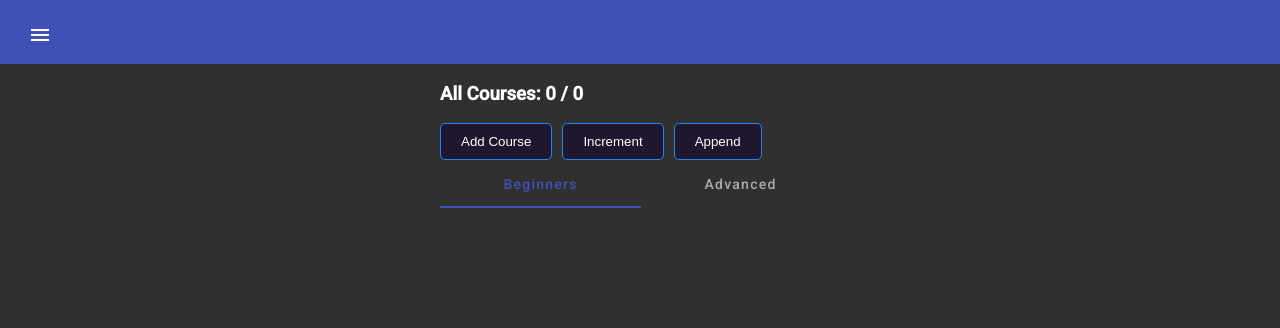
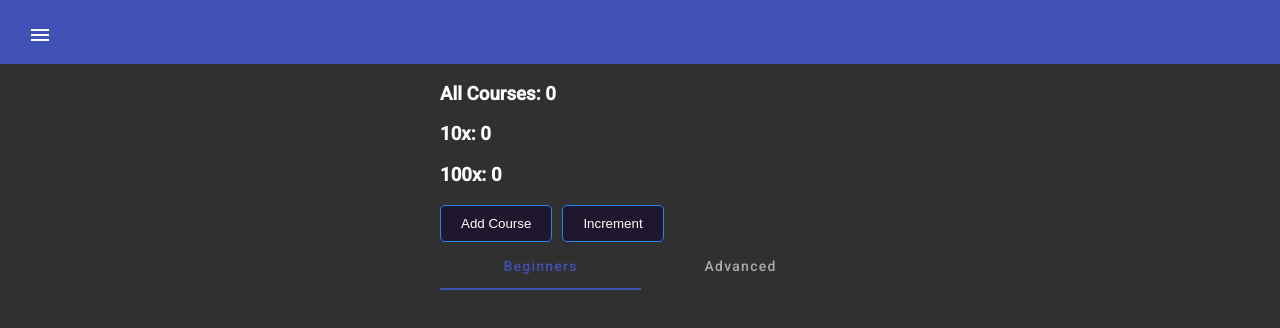
Before and after one commit to pedro-pinho/angular-signals-course, an Angular app: page / in a window 1280 px wide. Shown: the top 328 px of the page. Built offline with nearby package versions, Linux system fonts and the light colour scheme.

Commit message:
chore: learning computed signals

```diff
--- a/src/app/home/home.component.html
+++ b/src/app/home/home.component.html
@@ -1,6 +1,10 @@
 <div class="courses-panel">
 
-  <h3>All Courses: {{counter().value}} / {{values().join(', ')}}</h3>
+  <h3>All Courses: {{counter()}}</h3>
+
+  <h3>10x: {{tenXCounter()}}</h3>
+
+  <h3>100x: {{hundredXCounter()}}</h3>
 
   <button class="btn">
     Add Course
@@ -8,10 +12,6 @@
 
   <button class="btn" (click)="increment()" >
     Increment
-  </button>
-
-  <button class="btn" (click)="appendValue()" >
-    Append
   </button>
 
   <mat-tab-group>
--- a/src/app/home/home.component.ts
+++ b/src/app/home/home.component.ts
@@ -7,9 +7,6 @@ import {MatDialog} from "@angular/material/dialog";
 import {MessagesService} from "../messages/messages.service";
 import {catchError, from, throwError} from "rxjs";
 import {toObservable, toSignal, outputToObservable, outputFromObservable} from "@angular/core/rxjs-interop";
-type Counter = {
-  value: number;
-};
 @Component({
   selector: 'home',
   standalone: true,
@@ -23,19 +20,19 @@ type Counter = {
 })
 export class HomeComponent {
   //Advantages of using signals: Improved change detection, better performance, and more predictable behavior.
-  counter = signal<Counter>({
-    value: 0
+  counter = signal(0);
+
+  tenXCounter = computed(() => {
+    const counterValue = this.counter();
+    return counterValue * 10;
   });
-  values = signal<number[]>([0]);
+
+  hundredXCounter = computed(() => {
+    const counterValue = this.tenXCounter();
+    return counterValue * 10;
+  });
 
   increment(): void {
-    this.counter.update(counter => ({
-      ...counter,
-      value: counter.value + 1
-    }));
-  }
-
-  appendValue(): void {
-    this.values.update(values => [...values, values.length]);
+    this.counter.update(val => (val + 1));
   }
 }
```
